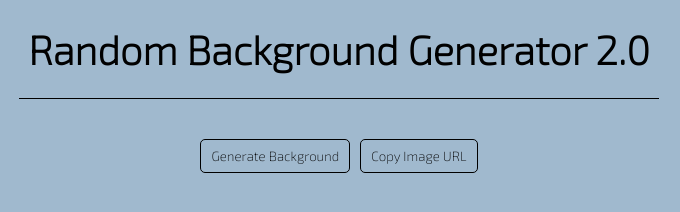
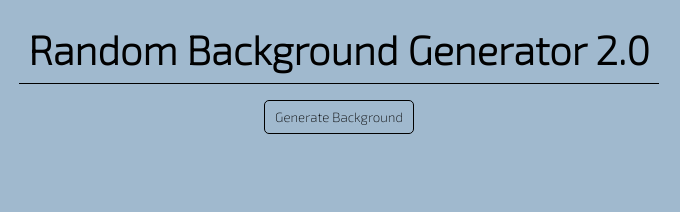
Before and after one commit to WesleyMcGhee/random-background, a website: page public/index.html in a window 1280 px wide. Shown: the whole page, without its empty margins (301-981 px from the left). Drawn offline with nearby package versions, Linux system fonts and the light colour scheme.

Commit message:
changed copy btn visibility on homepage

```diff
--- a/public/app.css
+++ b/public/app.css
@@ -9,7 +9,7 @@ body {
 }
 h1 {
   padding-top: 25px;
-  padding-bottom: 25px;
+  padding-bottom: 10px;
   text-align: center;
   font-size: 2.5rem;
   font-family: 'Exo 2', sans-serif;
@@ -19,22 +19,27 @@ h1 {
 }
 h2 {
   padding-bottom: 5px;
+  padding-top: 3px;
   text-align: center;
-  font-size: 1.5rem;
+  font-size: 1rem;
   font-family: 'Exo 2', sans-serif;
 }
 #notification {
   visibility: hidden;
+  height: 25px;
 }
-#button-container {
+#generate-button-container {
+  display: flex;
+  justify-content: center;
+}
+#copy-button-container {
   display: flex;
   justify-content: center;
 }
 #generate-background {
   text-align: center;
-  margin-top: 5vh;
-  margin-bottom: 5vh;
-  margin-right: 5px;
+  margin-top: 2vh;
+  margin-bottom: 2vh;
   padding: 8px 10px;
   border-radius: 5px;
   border: 1px solid black;
@@ -46,14 +51,14 @@ h2 {
 }
 #copy-button {
   text-align: center;
-  margin-top: 5vh;
-  margin-bottom: 5vh;
-  margin-left: 5px;
+  /* margin-top: 1vh; */
+  /* margin-bottom: 1vh; */
   padding: 8px 10px;
   border-radius: 5px;
   border: 1px solid black;
   background-color: transparent;
   font-family: 'Exo 2', sans-serif;
+  visibility: hidden;
 }
 #copy-button:hover {
   background-color: rgba(255, 255, 255, 0.219)
--- a/public/index.html
+++ b/public/index.html
@@ -15,8 +15,10 @@
 </head>
 <body>
     <h1>Random Background Generator 2.0</h1>
-    <div id="button-container">
+    <div id="generate-button-container">
         <button id="generate-background">Generate Background</button>
+    </div>
+    <div id="copy-button-container">
         <button id="copy-button">Copy Image URL</button>
     </div>
     <div>
--- a/public/index.js
+++ b/public/index.js
@@ -19,6 +19,8 @@ const displayPicture = () => {
         imgUrl = res.data[index].url;
         picName.textContent = res.data[index].name;
         pictureDiv.appendChild(newImg).src = res.data[index].url;
+        let copyBtn = document.getElementById('copy-button')
+        copyBtn.style.visibility = 'visible';
 
     })
 };
--- a/server/data.json
+++ b/server/data.json
@@ -27,7 +27,7 @@
     {
         "id": 6,
         "name": "This is fine",
-        "url": "https://cdn.wallpaperhub.app/cloudcache/e/a/c/6/2/c/eac62c76e02cc1bc98cc85390fafb59318727394.jpg"
+        "url": "https://external-preview.redd.it/J7yvIipa4tlBNiLZbE1Amw4tdEKqHGL_kzqeusNUSD0.png?format=pjpg&auto=webp&s=9fb2ae6da43b23be3e4f4a8b523339bdb80ce99f"
     },
     {
         "id": 7,
```
